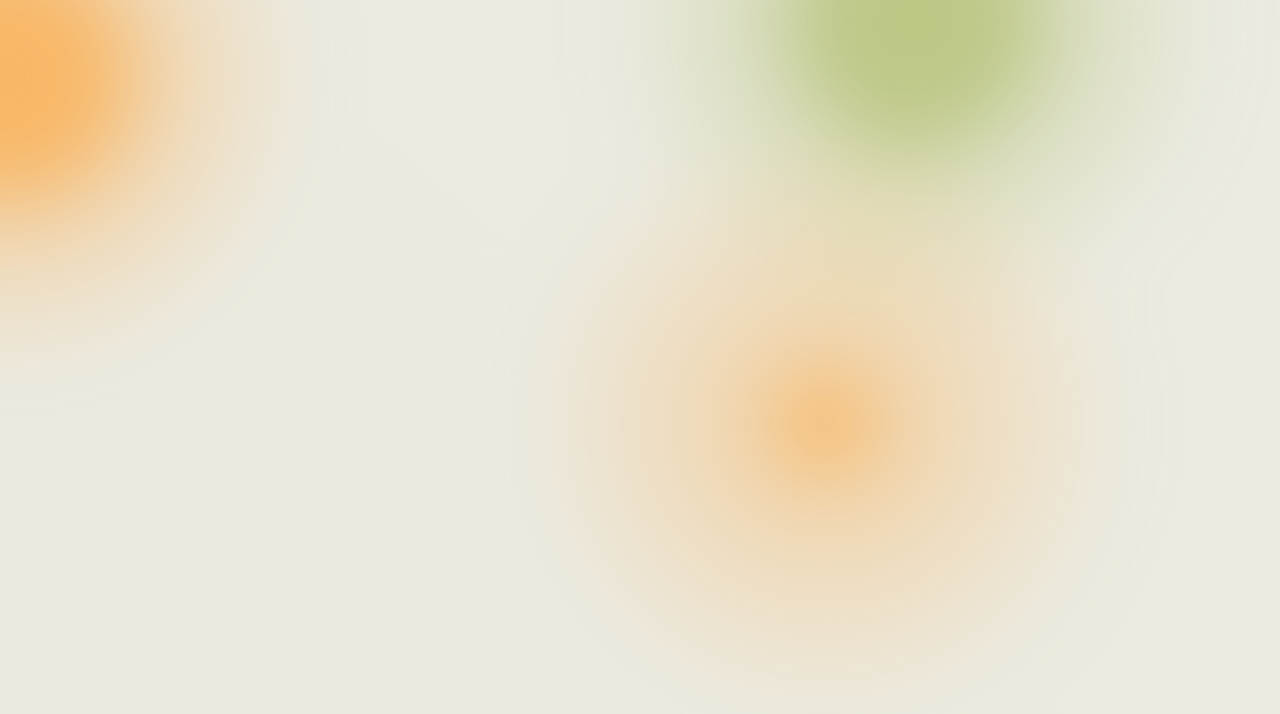
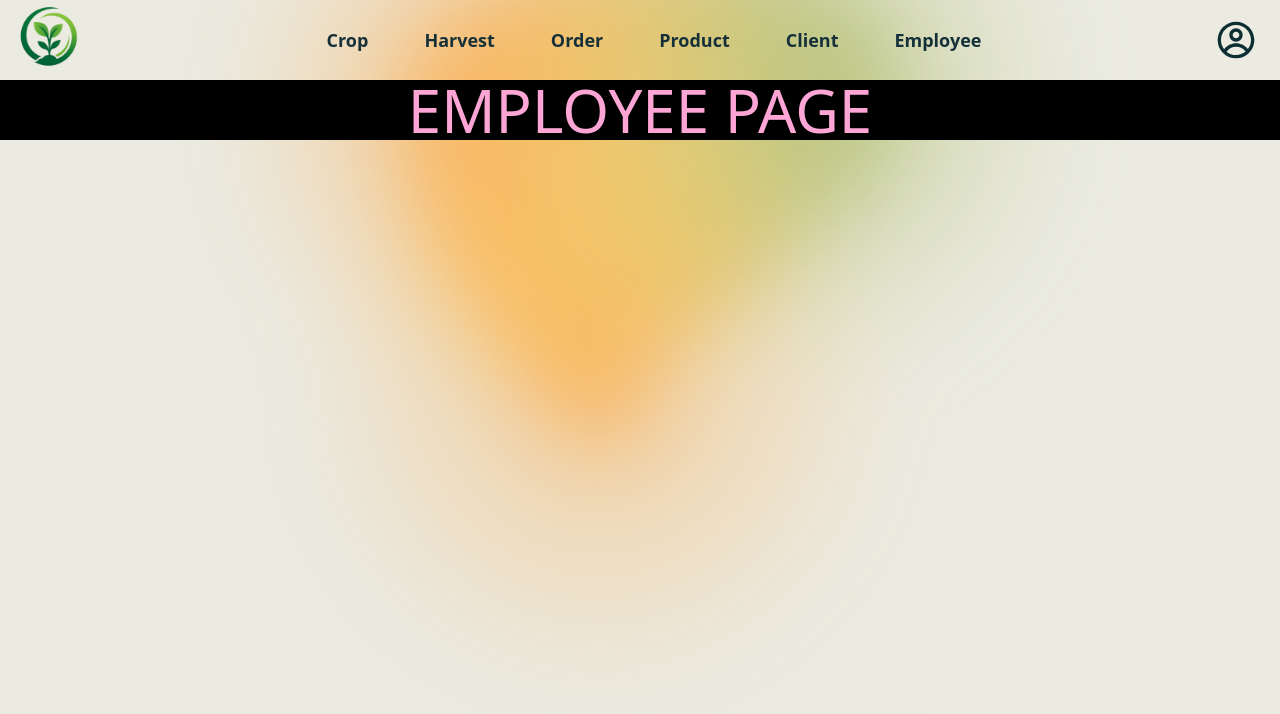
Before and after one commit to tchiahsu/microgreen-app, a React (Vite) app in the folder ui/: page /employee in a window 1280 px wide. Before the commit this address had no page. Shown: the top 714 px of the page. Built offline with nearby package versions, Linux system fonts and the light colour scheme.

Commit message:
added additional pages in the header. Also added profile icon

```diff
--- a/ui/src/App.tsx
+++ b/ui/src/App.tsx
@@ -10,6 +10,7 @@ import Harvest from "./pages/pages/Harvest";
 import Order from "./pages/pages/Order";
 import Product from "./pages/pages/Product";
 import Client from "./pages/pages/Client";
+import Employee from "./pages/pages/Employee";
 
 
 function App() {
@@ -27,6 +28,7 @@ function App() {
               <Route path="/order" element={<Order />} />
               <Route path="/product" element={<Product />} />
               <Route path="/client" element={<Client />} />
+              <Route path="/employee" element={<Employee />} />
             </Route>
           </Routes>
         </BrowserRouter>
--- a/ui/src/pages/Header.tsx
+++ b/ui/src/pages/Header.tsx
@@ -1,4 +1,4 @@
-import { CgMenuRightAlt } from "react-icons/cg";
+import { CgProfile } from "react-icons/cg";
 
 
 const navItems = [
@@ -7,6 +7,7 @@ const navItems = [
     { href: "/order", label: "Order" },
     { href: "/product", label: "Product" },
     { href: "/client", label: "Client" },
+    { href: "/employee", label: "Employee"}
 ];
 
 export default function Header() {
@@ -33,8 +34,8 @@ export default function Header() {
                 </nav>
 
                 {/* Top Right Side Buttons */}
-                <div className="flex justify-end items-center gap-8 bg-[#0b2f33] hover:bg-[#308261] text-white rounded-bl-2xl h-full px-2">
-                    <button className="p-2 rounded-full active:scale-95 cursor-pointer"><CgMenuRightAlt size={40} /></button>
+                <div className="flex justify-end items-center text-[#0b2f33] pr-4">
+                    <button className="p-2 rounded-full hover:scale-105 hover:text-[#9a6b2c9c] active:scale-95 cursor-pointer"><CgProfile size={40} /></button>
                 </div>
 
             </div>
--- /dev/null
+++ b/ui/src/pages/pages/Employee.tsx
@@ -0,0 +1,7 @@
+export default function Employee() {
+    return (
+        <div className="text-6xl text-pink-300 flex justify-center bg-black w-full z-100">
+            EMPLOYEE PAGE
+        </div>
+    )
+}
```
